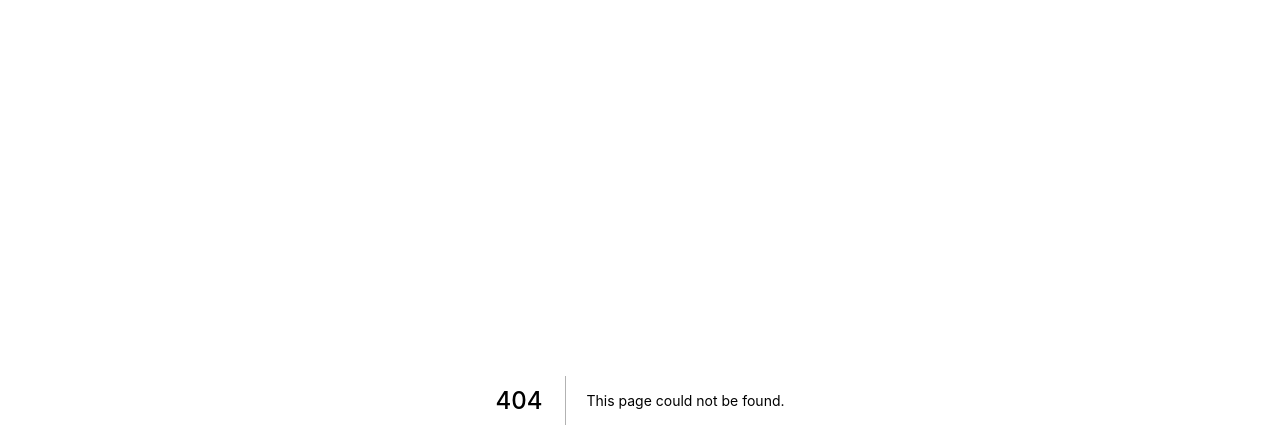
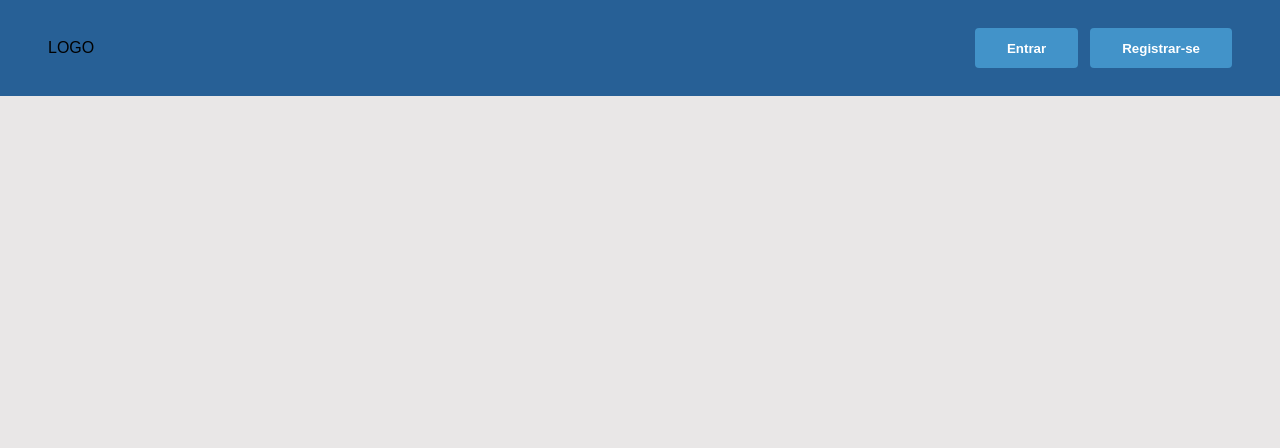
Before and after one commit to RafaelManfrim/MEIHelp_NextJS, a Next.js app: page /login in a window 1280 px wide. Before the commit this address had no page. Shown: the top 448 px of the page. Built offline with nearby package versions, Linux system fonts and the light colour scheme.

Commit message:
Páginas criadas (dashboard, landing page, login e register)

```diff
--- /dev/null
+++ b/src/pages/dashboard/styles.ts
@@ -0,0 +1 @@
+import styled from 'styled-components'
--- /dev/null
+++ b/src/pages/login/index.tsx
@@ -0,0 +1,13 @@
+import type { NextPage } from 'next'
+import { Header } from '../../components/template/Header'
+import { LoginPageContainer } from './styles'
+
+const Login: NextPage = () => {
+    return (
+        <LoginPageContainer>
+            <Header landingHeader />
+        </LoginPageContainer>
+    )
+}
+
+export default Login
--- /dev/null
+++ b/src/pages/login/styles.ts
@@ -0,0 +1,3 @@
+import styled from 'styled-components'
+
+export const LoginPageContainer = styled.div``
--- /dev/null
+++ b/src/pages/register/styles.ts
@@ -0,0 +1,3 @@
+import styled from 'styled-components'
+
+export const RegisterPageContainer = styled.div``
--- /dev/null
+++ b/src/pages/styles.ts
@@ -0,0 +1,3 @@
+import styled from 'styled-components'
+
+export const LandingPageContainer = styled.div``
```
Also changed, not shown: src/pages/dashboard/index.tsx (added, +12 -0 lines), src/pages/index.tsx (+5 -4 lines), src/pages/register/index.tsx (added, +13 -0 lines).
